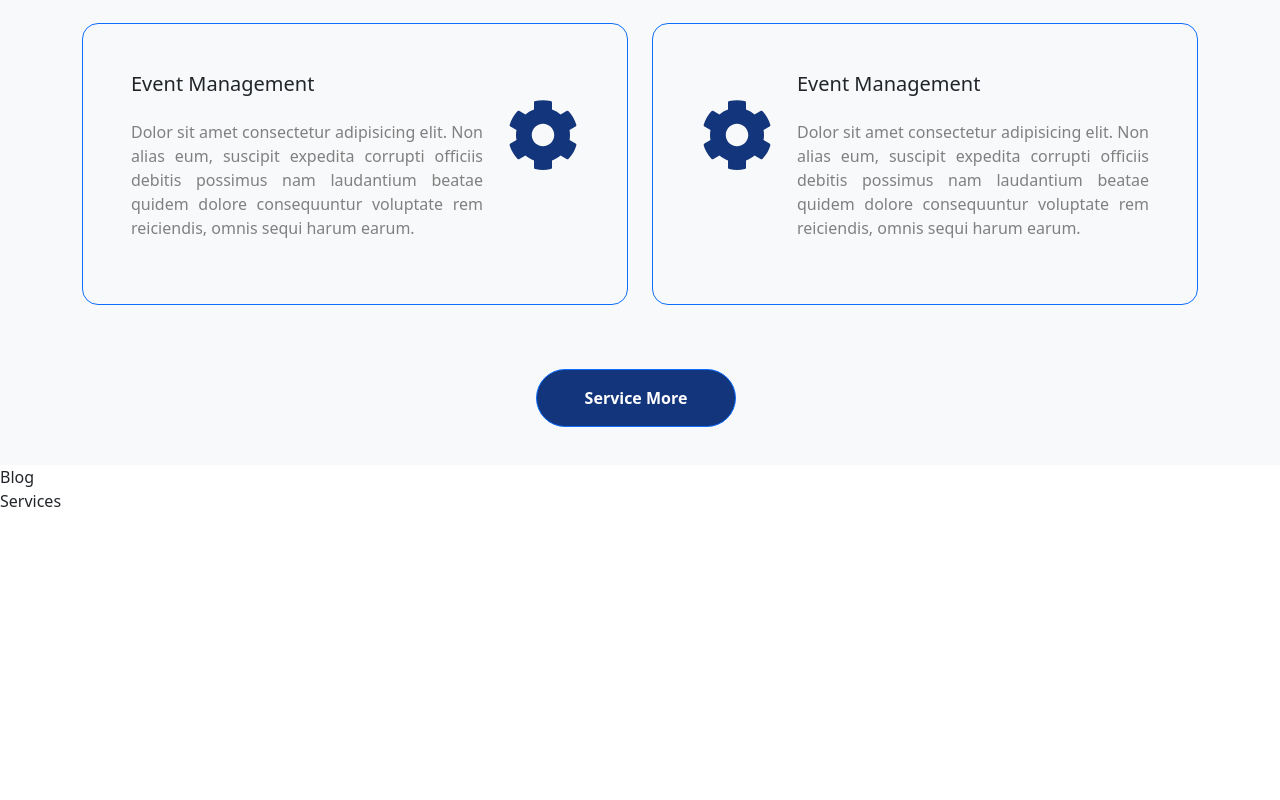
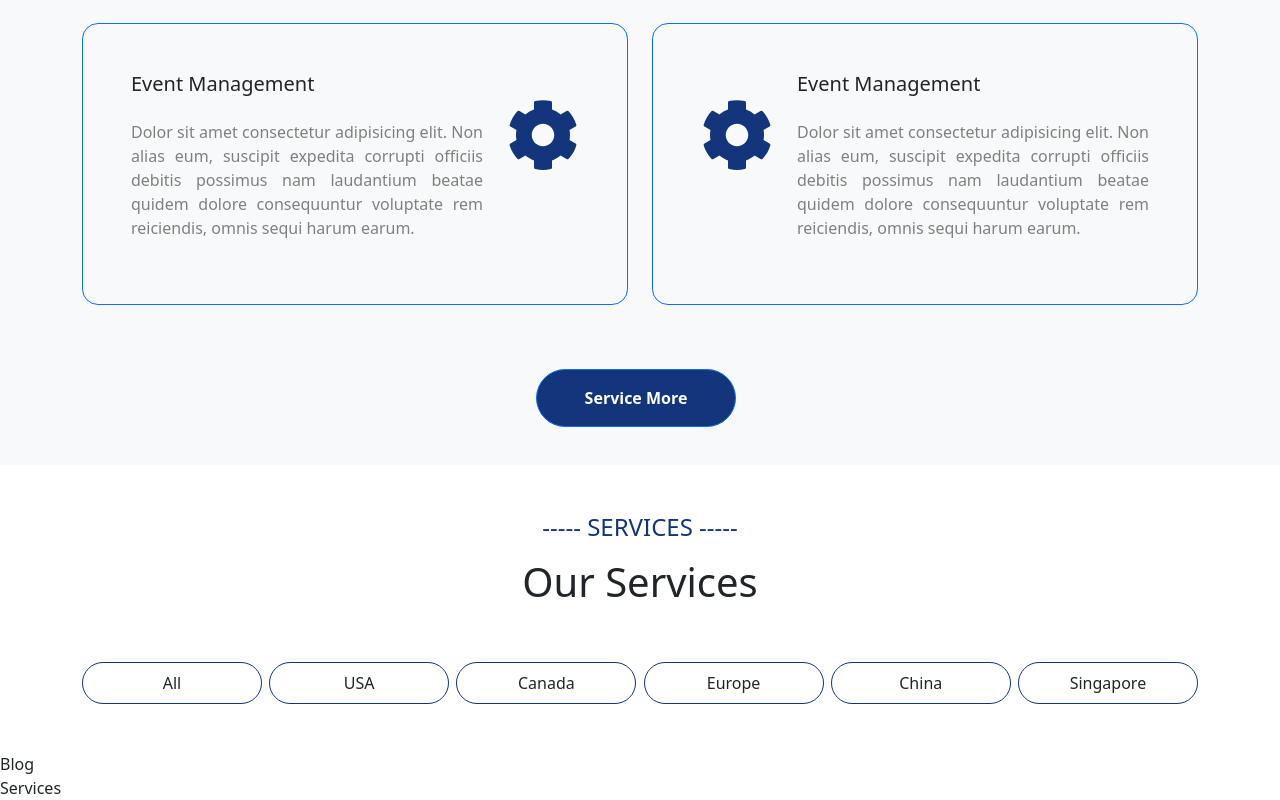
Before and after one commit to Ekata1233/Travela, a React (Vite) app: page / in a window 1280 px wide. Shown: the part 2828-3628 px from the top of the page. Before the commit the page ends 3341 px from the top, so only its background shows below. Built offline with nearby package versions, Linux system fonts and the light colour scheme.

Commit message:
Popular buttons is ready

```diff
--- a/src/App.css
+++ b/src/App.css
@@ -300,8 +300,17 @@ z-index: 200;
 .services-div:hover .grey{
   color: white;
 }
-
-
+.destiBtn{
+  width: 180px;
+  border: 1px solid #13357B !important;
+}
+.active-btn{
+  /* width: 150px; */
+  /* color: white !important ; */
+  border: 1px solid #13357B !important;
+  background-color: #13357b !important;
+  color: white !important;
+}
 @media  (max-width:426px){
 
 
--- a/src/assets/components/Home.jsx
+++ b/src/assets/components/Home.jsx
@@ -7,6 +7,7 @@ import Aboutus from './Aboutus';
 import Blog from './Blog';
 import Services from './Services';
 import Ourserivices from './Ourserivices';
+import Populardesti from './Populardesti';
 
 
 
@@ -92,6 +93,7 @@ function Home() {
         </div>
         <Aboutus/>
         <Ourserivices/>
+        <Populardesti/>
         <Blog/>
         <Services/>
     </div>
--- /dev/null
+++ b/src/assets/components/Populardesti.jsx
@@ -0,0 +1,71 @@
+import React, { useState } from 'react'
+import { Container } from 'react-bootstrap'
+import Button from 'react-bootstrap/Button';
+
+
+function Populardesti() {
+    const [activeButton, setActiveButton] = useState('');
+
+  const handleButtonClick = (destination) => {
+    setActiveButton(destination);
+  }
+  return (
+    <div>
+        <Container>
+        <h4 className='colorBlue text-center pt-5 pb-2'>----- SERVICES -----</h4>
+        <h1 className='text-center'>Our Services</h1>
+        <div className='d-flex justify-content-between py-5'>
+        <Button
+        variant=""
+        className={`destiBtn rounded-pill py-2 ${activeButton === 'All' ? 'active-btn' : ''}`}
+        onClick={() => handleButtonClick('All')}
+      >
+        All
+      </Button>
+
+      <Button
+        variant=""
+        className={`destiBtn rounded-pill py-2 ${activeButton === 'USA' ? 'active-btn' : ''}`}
+        onClick={() => handleButtonClick('USA')}
+      >
+        USA
+      </Button>
+
+      <Button
+        variant=""
+        className={`destiBtn rounded-pill py-2 ${activeButton === 'Canada' ? 'active-btn' : ''}`}
+        onClick={() => handleButtonClick('Canada')}
+      >
+        Canada
+      </Button>
+
+      <Button
+        variant=""
+        className={`destiBtn rounded-pill py-2 ${activeButton === 'Europe' ? 'active-btn' : ''}`}
+        onClick={() => handleButtonClick('Europe')}
+      >
+        Europe
+      </Button>
+
+      <Button
+        variant=""
+        className={`destiBtn rounded-pill py-2 ${activeButton === 'China' ? 'active-btn' : ''}`}
+        onClick={() => handleButtonClick('China')}
+      >
+        China
+      </Button>
+
+      <Button
+        variant=""
+        className={`destiBtn rounded-pill py-2 ${activeButton === 'Singapore' ? 'active-btn' : ''}`}
+        onClick={() => handleButtonClick('Singapore')}
+      >
+        Singapore
+      </Button>
+            </div>
+        </Container>
+    </div>
+  )
+}
+
+export default Populardesti
```
